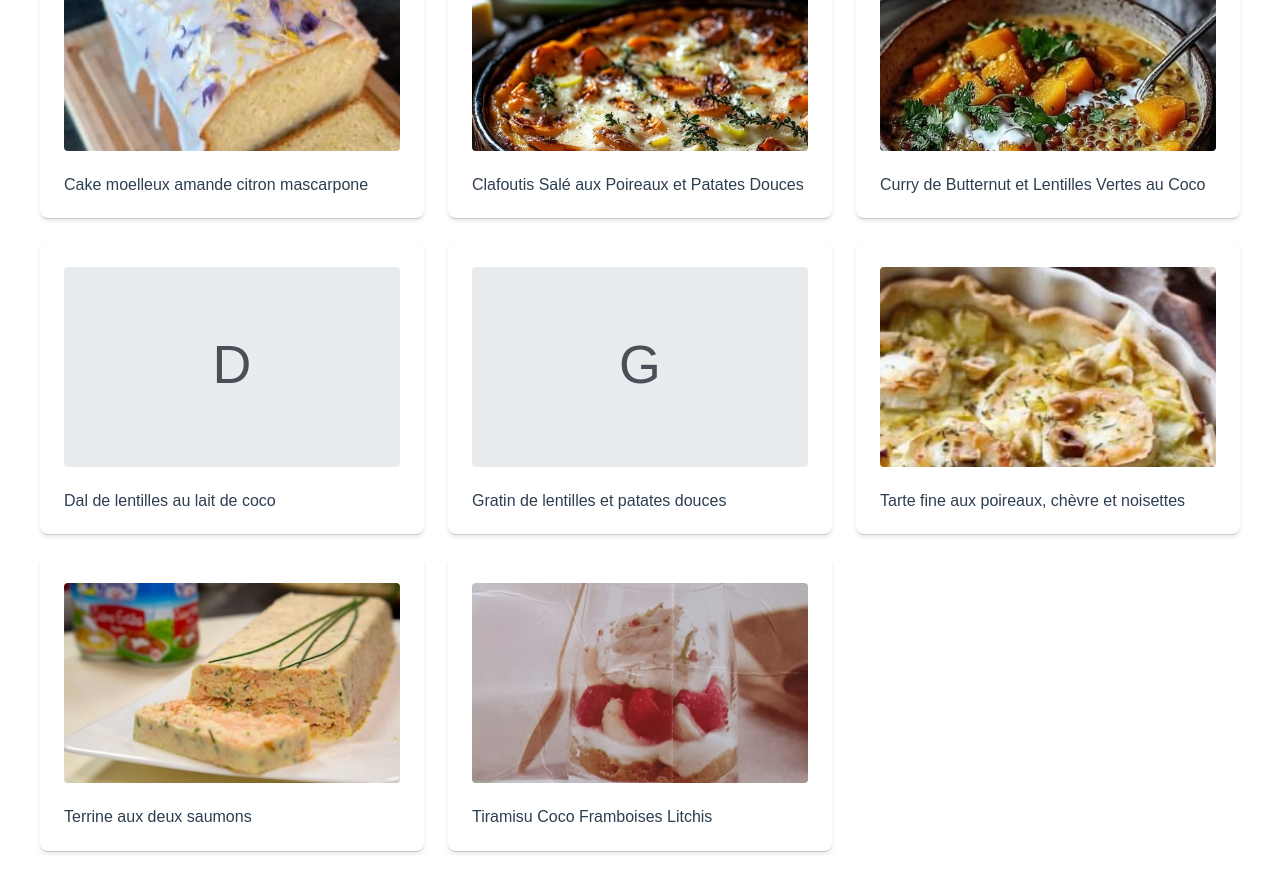
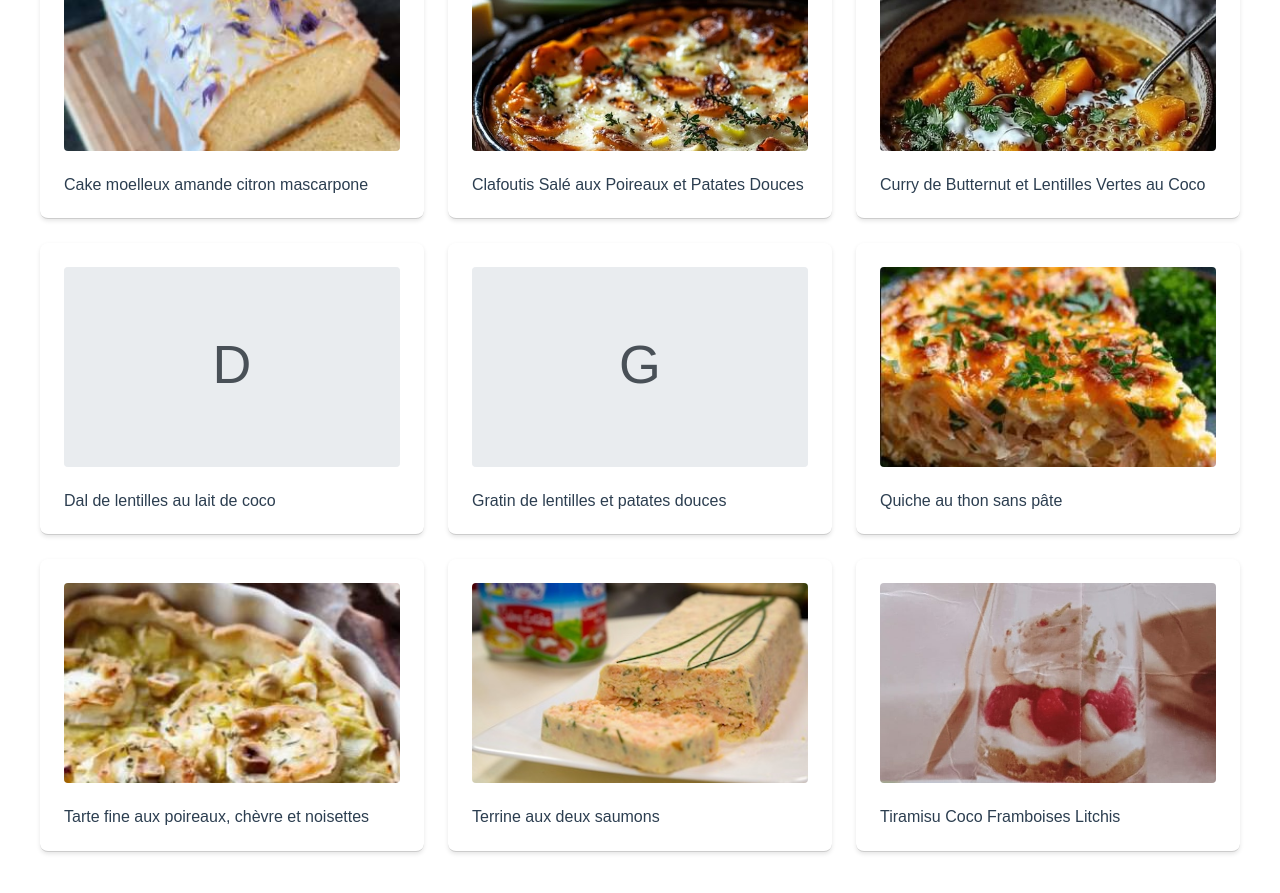
Before and after one commit to beacuisine/beacuisine.github.io, a Jekyll site: the page index.html, which Jekyll copies as it is, in a window 1280 px wide and 900 px high, scrolled down 705 px. Shown: the top 893 px of the window. Built offline with Jekyll 4.4.1, drawn with Linux system fonts in a browser that asks for light colours.

Commit message:
Update index.html

```diff
--- a/index.html
+++ b/index.html
@@ -292,6 +292,12 @@
           </a>
         </li>
         <li>
+          <a class="link-recipe" href="/recipe/quiche-thon-sans-pate/">
+            <img class="recipe-image" src="/images/quiche-thon-sans-pate.jpg" alt="" />
+            <span class="recipe-title">Quiche au thon sans pâte</span>
+          </a>
+        </li>
+        <li>
           <a class="link-recipe" href="/recipe/tarte-poireaux-chevre-noisettes/">
             <img class="recipe-image" src="/images/tarte-poireaux-chevre-noisettes.jpg" alt="" />
             <span class="recipe-title">Tarte fine aux poireaux, chèvre et noisettes</span>
@@ -332,15 +338,17 @@
         // Add data-category attributes to recipes
         const recipeCategories = {
           "banana-bread": ["dessert"],
-          "buche-aperitive-noel": ["starter"],
+          "barres-maison-avoine-coco-chocolat": ["starter"],
+          "buche-aperitive-noel": ["dessert"],
           "cake-moelleux-amande-citron-mascarpone": ["dessert"],
           "clafoutis-sale-poireaux-patates-douces": ["main"],
           "curry-butternut-lentilles-vertes-coco": ["main"],
           "dal-lentilles-lait-coco": ["main"],
           "gratin-lentilles-patates-douces": ["main"],
+          "quiche-thon-sans-pate": ["main"],
           "tarte-poireaux-chevre-noisettes": ["main"],
           "terrine-deux-saumons": ["starter"],
-          "tiramisu-coco-framboises-litchis": ["dessert"]
+          "tiramisu-coco-framboises-litchis": ["dessert"],
         };
 
         links.forEach(link => {
```
